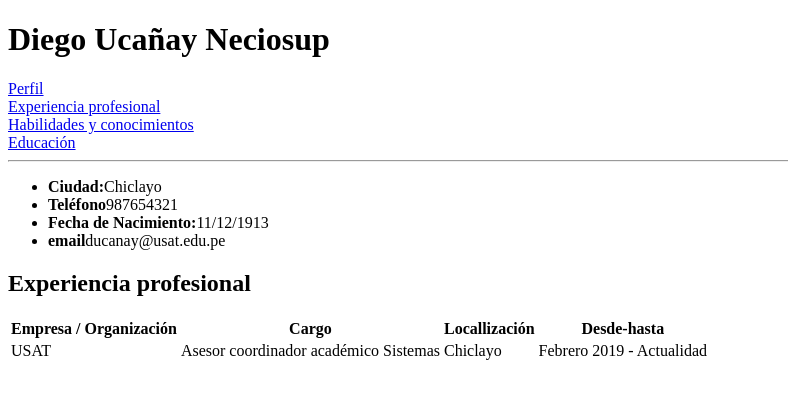
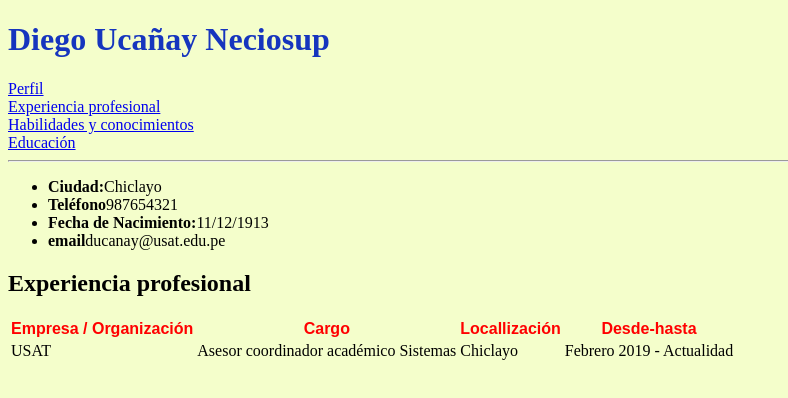
Before and after one commit to udiego20/Dise-oWeb, a plain HTML site: page Sesion10/ejercicio_cv.html in a window 1280 px wide. Shown: the whole page, without its empty margins (0-788 px from the left). Drawn offline with Linux system fonts and the light colour scheme.

Commit message:
CvSesion10

```diff
--- a/Sesion10/ejercicio_cv.html
+++ b/Sesion10/ejercicio_cv.html
@@ -9,9 +9,10 @@
     <meta name="author" content="Diego Ucañay Neciosup">
 
     <title>Diego Ucañay Neciosup - CV</title>
+    <link rel="shortcut icon" href="img/favicon.ico" type="image/x-icon">
 </head>
-<body>
-    <h1>Diego Ucañay Neciosup</h1>
+<body style="background-color: #f4fecb;">
+    <h1 style="color: rgb(22, 53, 190);">Diego Ucañay Neciosup</h1>
     <a href="#perfil">Perfil</a> <br>
     <a href="#experiencia">Experiencia profesional</a><br>
     <a href="#habilidades">Habilidades y conocimientos</a><br>
@@ -28,6 +29,13 @@
     <h2 id="experiencia">Experiencia profesional</h2>
     <table>
         <thead>
+            <style>
+                th{
+                    color: red;
+                    font-weight: bold;
+                    font-family: Arial;
+                }
+            </style>
             <tr>
                 <th>Empresa / Organización</th>
                 <th>Cargo</th>
```
Also changed, not shown: Sesion10/img/favicon.ico (added).
